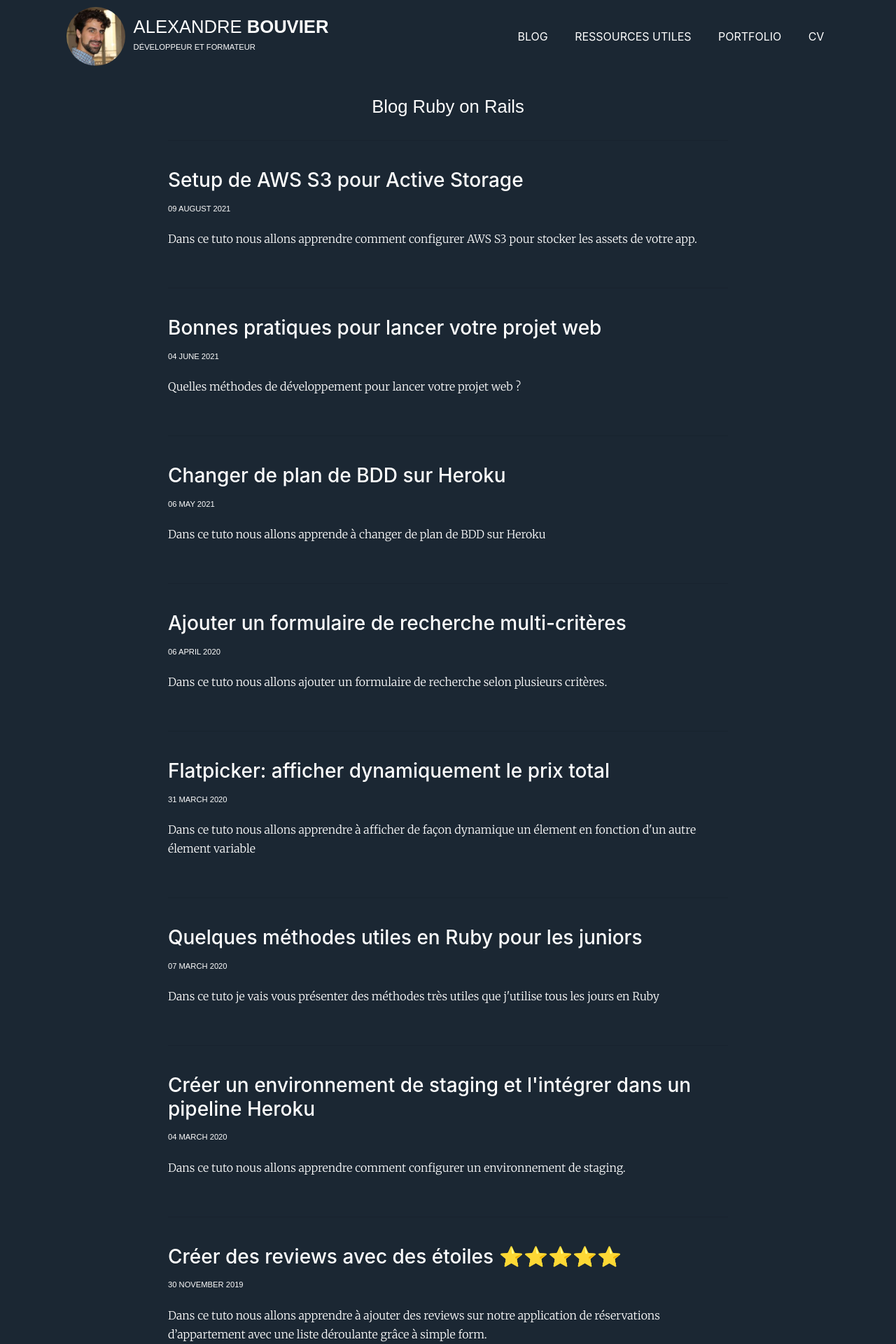
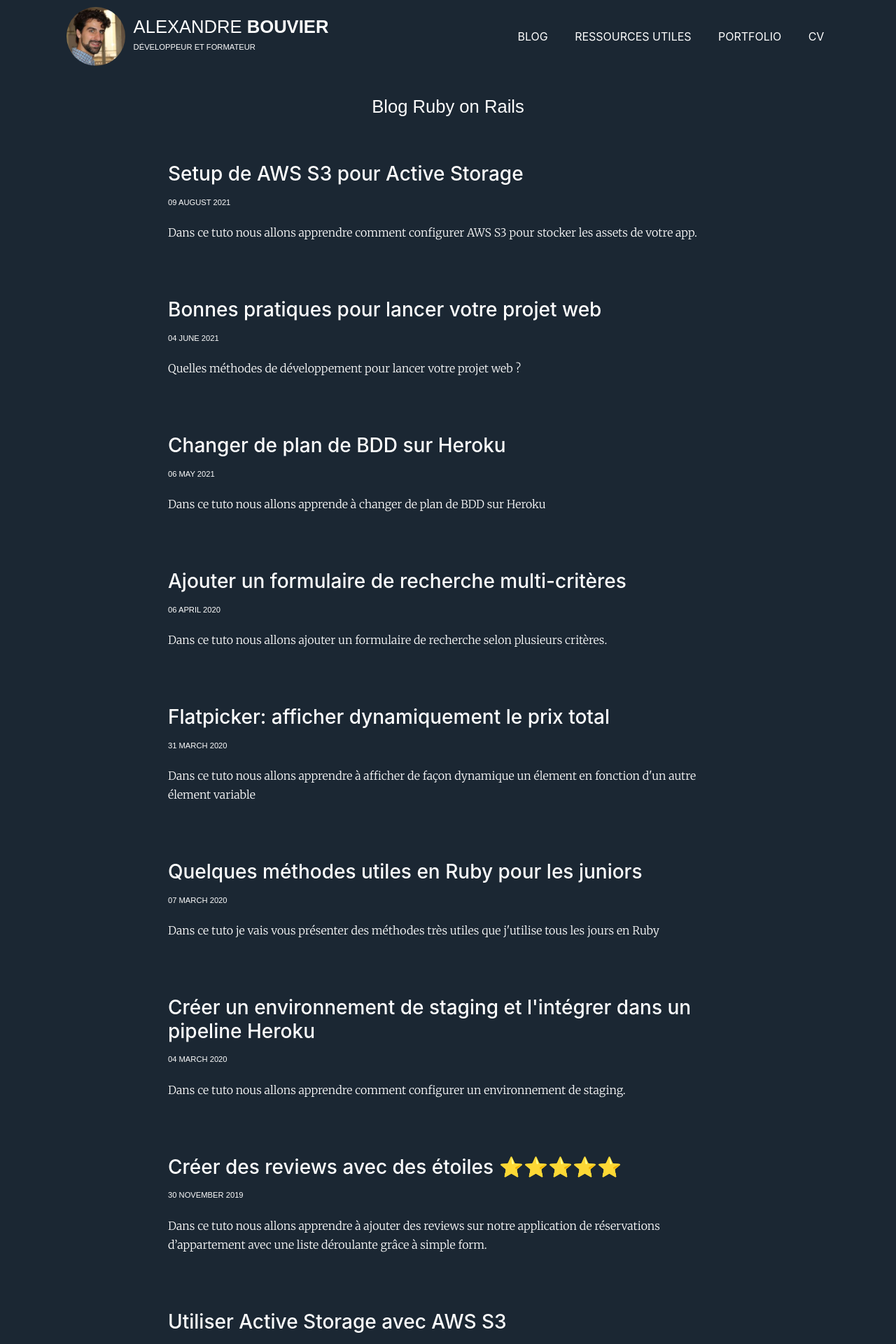
Before and after one commit to alexandrebk/alexandrebk.github.io, a Jekyll site: the page built from index.html, in a window 1280 px wide. Shown: the top 1920 px of the page at 70% size. Built offline with Jekyll 4.4.1, drawn with Linux system fonts in a browser that asks for light colours; nearby versions of some CDN libraries.

Commit message:
Remove underline in main pages

```diff
--- a/_sass/_blog.scss
+++ b/_sass/_blog.scss
@@ -1,8 +1,3 @@
-.page-blog li:last-child {
-  border-bottom: 1px solid $light-grey;
+.post {
+  padding: 32px 0;
 }
-
-.post {
-  border-top: 1px solid $light-grey;
-  padding:    40px 0;
-}
--- a/portfolio.html
+++ b/portfolio.html
@@ -18,7 +18,7 @@
             </a>
             <div>
               <a href="{{ project.link }}" target="_blank">
-                <h3><span class="underlined">{{ project.title }}</span></h3>
+                <h3>{{ project.title }}</h3>
               </a>
               <p>{{ project.content }}</p>
               <p><span class="text-light-upcase">{{ project.techno }}</span></p>
--- a/resources.html
+++ b/resources.html
@@ -15,7 +15,7 @@
           <div class="resource">
             <div>
               <a href="{{ resource.link }}" target="_blank">
-                <h3><span class="underlined">{{ resource.title }}</span></h3>
+                <h3>{{ resource.title }}</h3>
                 <p>{{ resource.content }}</p>
               </a>
             </div>
```
Also changed, not shown: Readme.md.
